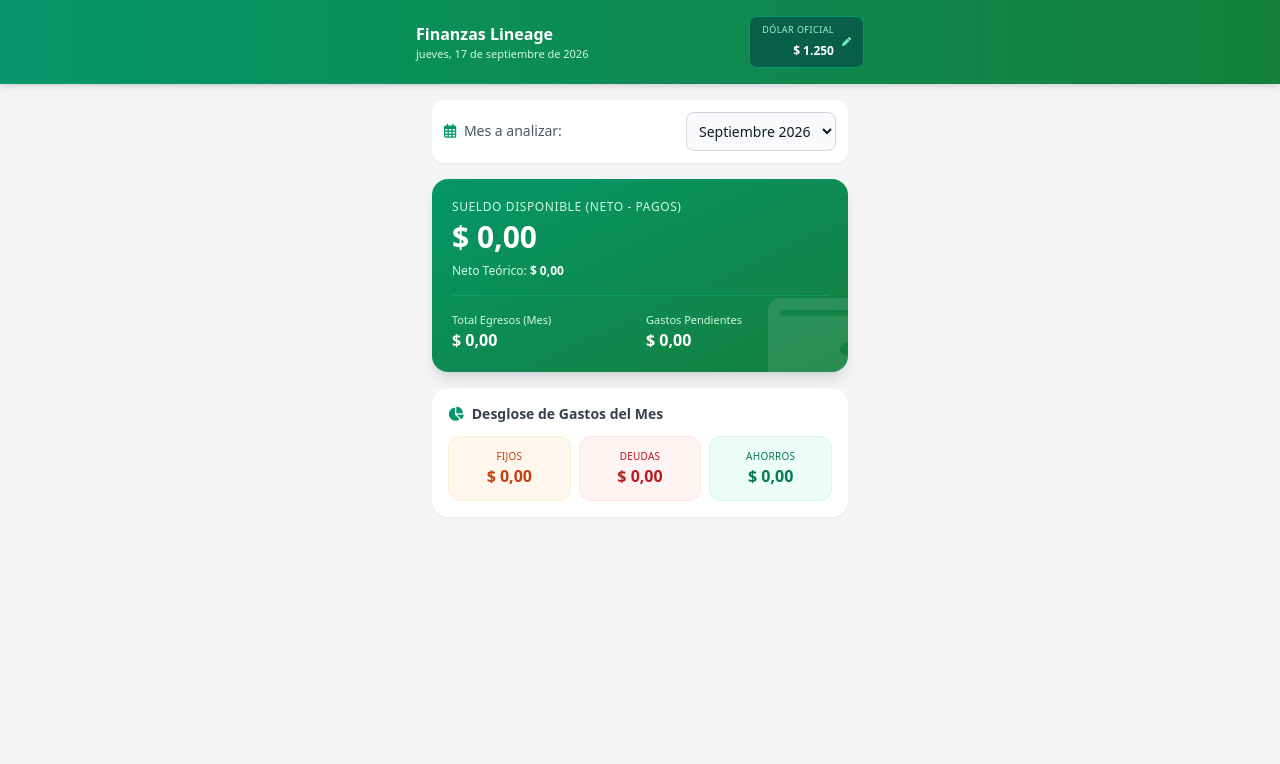
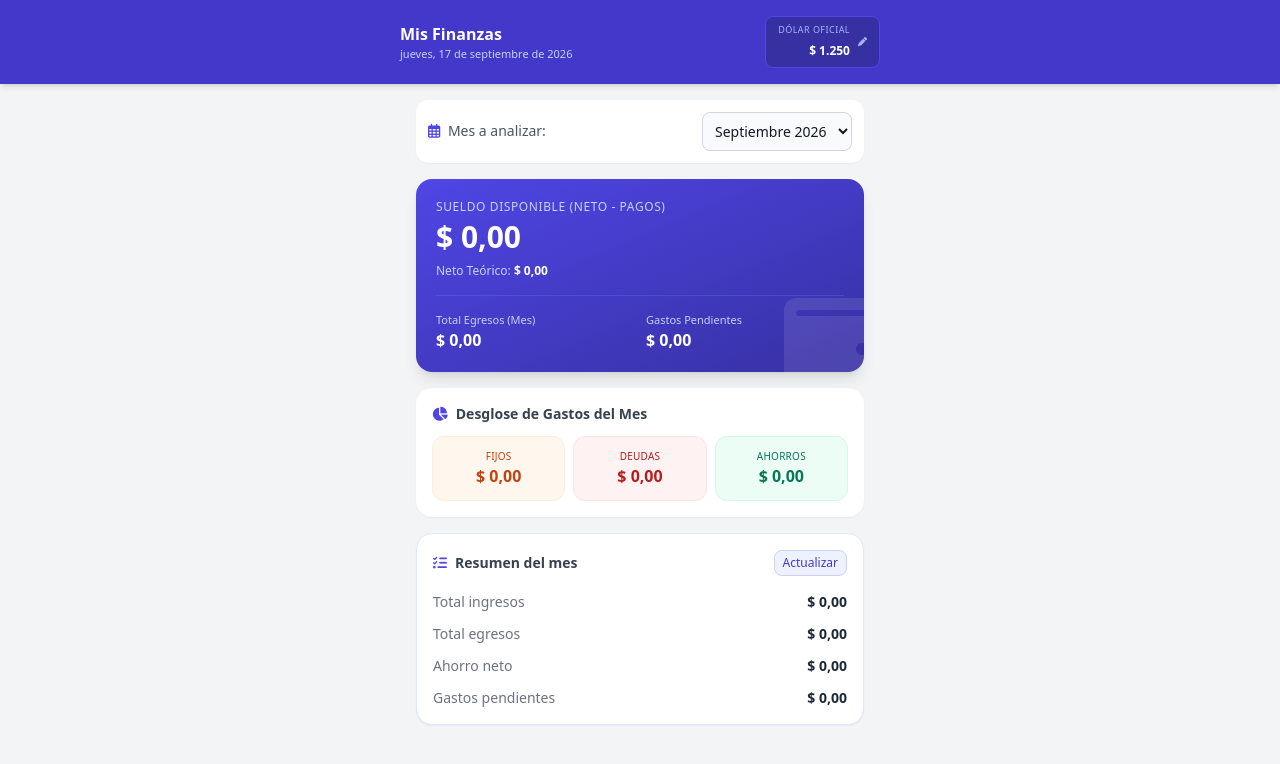
Before and after one commit to claudio230289/lineageapp, a plain HTML site: page index.html in a window 1280 px wide. Drawn offline with nearby package versions, Linux system fonts and the light colour scheme.

Commit message:
Restore the previous financial app layout and PWA branding after the accidental overwrite

```diff
--- a/index.html
+++ b/index.html
@@ -3,49 +3,48 @@
 <head>
     <meta charset="UTF-8">
     <meta name="viewport" content="width=device-width, initial-scale=1.0, maximum-scale=1.0, user-scalable=no">
-    <title>Finanzas Lineage</title>
+    <title>Control Financiero - Claudio</title>
     <script src="https://cdn.tailwindcss.com"></script>
     <script src="https://cdn.jsdelivr.net/npm/chart.js"></script>
     <link rel="stylesheet" href="https://cdnjs.cloudflare.com/ajax/libs/font-awesome/6.4.0/css/all.min.css">
-    <meta name="theme-color" content="#16a34a">
+    <meta name="theme-color" content="#4f46e5">
     <link rel="manifest" href="./manifest.json">
     <style>
         body { background-color: #f3f4f6; font-family: system-ui, -apple-system, sans-serif; }
         .tab-content { display: none; }
         .tab-content.active { display: block; }
+        .app-shell { max-width: 480px; margin: 0 auto; }
     </style>
 </head>
 <body class="text-gray-800 pb-24">
-
-    <header class="bg-gradient-to-r from-emerald-600 to-green-700 text-white p-4 shadow-md sticky top-0 z-50">
-        <div class="flex justify-between items-center max-w-md mx-auto">
+    <header class="bg-indigo-700 text-white p-4 shadow-md sticky top-0 z-50">
+        <div class="flex justify-between items-center app-shell">
             <div>
-                <h1 class="text-base font-bold">Finanzas Lineage</h1>
-                <p class="text-[11px] text-emerald-100" id="current-date-label">Cargando fecha...</p>
+                <h1 class="text-base font-bold">Mis Finanzas</h1>
+                <p class="text-[11px] text-indigo-200" id="current-date-label">Cargando fecha...</p>
             </div>
 
             <div class="flex items-center space-x-2">
-                <button id="btn-instalar-app" onclick="instalarApp()" class="hidden bg-emerald-500 hover:bg-emerald-400 text-white px-2.5 py-1.5 rounded-lg text-xs font-medium flex items-center space-x-1 border border-emerald-300 shadow-sm transition">
+                <button id="btn-instalar-app" onclick="instalarApp()" class="hidden bg-indigo-600 hover:bg-indigo-500 text-white px-2.5 py-1.5 rounded-lg text-xs font-medium flex items-center space-x-1 border border-indigo-400 transition">
                     <i class="fa-solid fa-download"></i>
                     <span>Instalar</span>
                 </button>
 
-                <div onclick="editarDolarManual()" class="bg-emerald-800 px-3 py-1.5 rounded-lg text-right border border-emerald-600 cursor-pointer hover:bg-emerald-900 transition flex items-center space-x-2" title="Hacer clic para editar cotización">
+                <div onclick="editarDolarManual()" class="bg-indigo-800 px-3 py-1.5 rounded-lg text-right border border-indigo-600 cursor-pointer hover:bg-indigo-900 transition flex items-center space-x-2" title="Hacer clic para editar cotización">
                     <div>
-                        <span class="text-[9px] uppercase tracking-wider text-emerald-200 block">Dólar Oficial</span>
+                        <span class="text-[9px] uppercase tracking-wider text-indigo-300 block">Dólar Oficial</span>
                         <span class="text-xs font-bold" id="dolar-oficial-val">$ 1.250</span>
                     </div>
-                    <i class="fa-solid fa-pen text-[9px] text-emerald-300"></i>
+                    <i class="fa-solid fa-pen text-[9px] text-indigo-300"></i>
                 </div>
             </div>
         </div>
     </header>
 
-    <main class="max-w-md mx-auto p-4">
-
+    <main class="app-shell p-4">
         <div class="bg-white p-3 rounded-xl shadow-sm mb-4 flex items-center justify-between">
-            <label for="global-month" class="text-sm font-medium text-gray-600"><i class="fa-regular fa-calendar-days mr-1 text-emerald-600"></i> Mes a analizar:</label>
-            <select id="global-month" onchange="cambiarMesGlobal()" class="bg-gray-50 border border-gray-300 text-gray-900 text-sm rounded-lg focus:ring-emerald-500 focus:border-emerald-500 p-2 font-medium">
+            <label for="global-month" class="text-sm font-medium text-gray-600"><i class="fa-regular fa-calendar-days mr-1 text-indigo-600"></i> Mes a analizar:</label>
+            <select id="global-month" onchange="cambiarMesGlobal()" class="bg-gray-50 border border-gray-300 text-gray-900 text-sm rounded-lg focus:ring-indigo-500 focus:border-indigo-500 p-2 font-medium">
                 <option value="2026-01">Enero 2026</option>
                 <option value="2026-02">Febrero 2026</option>
                 <option value="2026-03">Marzo 2026</option>
@@ -62,22 +61,22 @@
         </div>
 
         <div id="tab-resumen" class="tab-content active space-y-4">
-            <div class="bg-gradient-to-br from-emerald-600 to-green-700 text-white p-5 rounded-2xl shadow-lg relative overflow-hidden">
+            <div class="bg-gradient-to-br from-indigo-600 to-indigo-800 text-white p-5 rounded-2xl shadow-lg relative overflow-hidden">
                 <div class="absolute -right-4 -bottom-4 text-white opacity-10 text-8xl">
                     <i class="fa-solid fa-wallet"></i>
                 </div>
-                <p class="text-xs uppercase tracking-wider text-emerald-100 font-medium">Sueldo Disponible (Neto - Pagos)</p>
+                <p class="text-xs uppercase tracking-wider text-indigo-200 font-medium">Sueldo Disponible (Neto - Pagos)</p>
                 <h2 class="text-3xl font-bold mt-1" id="card-saldo-disponible-pagado">$ 0,00</h2>
-                <div class="mt-2 text-xs text-emerald-100 flex justify-between">
+                <div class="mt-2 text-xs text-indigo-200 flex justify-between">
                     <span>Neto Teórico: <strong id="card-sueldo-neto-teorico" class="text-white">$ 0,00</strong></span>
                 </div>
-                <div class="grid grid-cols-2 gap-3 mt-4 pt-4 border-t border-emerald-500/40">
+                <div class="grid grid-cols-2 gap-3 mt-4 pt-4 border-t border-indigo-500/40">
                     <div>
-                        <span class="text-[11px] text-emerald-100 block">Total Egresos (Mes)</span>
+                        <span class="text-[11px] text-indigo-200 block">Total Egresos (Mes)</span>
                         <span class="text-base font-semibold" id="card-total-egresos">$ 0,00</span>
                     </div>
                     <div>
-                        <span class="text-[11px] text-emerald-100 block">Gastos Pendientes</span>
+                        <span class="text-[11px] text-indigo-200 block">Gastos Pendientes</span>
                         <span class="text-base font-semibold" id="card-gastos-pendientes">$ 0,00</span>
                     </div>
                 </div>
@@ -85,7 +84,7 @@
 
             <div class="bg-white p-4 rounded-2xl shadow-sm">
                 <h3 class="text-sm font-bold text-gray-700 mb-3 flex items-center">
-                    <i class="fa-solid fa-chart-pie mr-2 text-emerald-600"></i> Desglose de Gastos del Mes
+                    <i class="fa-solid fa-chart-pie mr-2 text-indigo-600"></i> Desglose de Gastos del Mes
                 </h3>
                 <div class="grid grid-cols-3 gap-2 text-center">
                     <div class="bg-orange-50 p-3 rounded-xl border border-orange-100">
@@ -102,16 +101,25 @@
                     </div>
                 </div>
             </div>
+
+            <div class="bg-white p-4 rounded-2xl shadow-sm border border-indigo-100">
+                <div class="flex justify-between items-center mb-4">
+                    <h3 class="text-sm font-bold text-gray-700 flex items-center">
+                        <i class="fa-solid fa-list-check mr-2 text-indigo-600"></i> Resumen del mes
+                    </h3>
+                    <button class="text-xs bg-indigo-50 text-indigo-700 px-2 py-1 rounded-lg border border-indigo-200">Actualizar</button>
+                </div>
+                <div class="space-y-3 text-sm">
+                    <div class="flex justify-between"><span class="text-gray-500">Total ingresos</span><strong id="resumen-ingresos">$ 0,00</strong></div>
+                    <div class="flex justify-between"><span class="text-gray-500">Total egresos</span><strong id="resumen-egresos">$ 0,00</strong></div>
+                    <div class="flex justify-between"><span class="text-gray-500">Ahorro neto</span><strong id="resumen-ahorro">$ 0,00</strong></div>
+                    <div class="flex justify-between"><span class="text-gray-500">Gastos pendientes</span><strong id="resumen-pendientes">$ 0,00</strong></div>
+                </div>
+            </div>
         </div>
     </main>
 
     <script>
-        if ('serviceWorker' in navigator) {
-            window.addEventListener('load', () => {
-                navigator.serviceWorker.register('./sw.js').catch(console.error);
-            });
-        }
-
         const dateLabel = document.getElementById('current-date-label');
         if (dateLabel) {
             const now = new Date();
@@ -122,6 +130,30 @@
                 year: 'numeric'
             });
         }
+
+        window.instalarApp = function () {
+            const installBtn = document.getElementById('btn-instalar-app');
+            if (installBtn) installBtn.classList.add('hidden');
+        };
+
+        window.editarDolarManual = function () {
+            const actual = document.getElementById('dolar-oficial-val')?.textContent || '$ 1.250';
+            const nuevoValor = prompt('Ingrese nuevo valor del dólar oficial', actual.replace('$ ', ''));
+            if (nuevoValor !== null && nuevoValor.trim() !== '') {
+                document.getElementById('dolar-oficial-val').textContent = '$ ' + nuevoValor.trim();
+            }
+        };
+
+        window.cambiarMesGlobal = function () {
+            const mes = document.getElementById('global-month')?.value || '2026-09';
+            document.getElementById('current-date-label').textContent = 'Mes actual: ' + mes;
+        };
+
+        if ('serviceWorker' in navigator) {
+            window.addEventListener('load', () => {
+                navigator.serviceWorker.register('./sw.js').catch(console.error);
+            });
+        }
     </script>
 </body>
 </html>
```
Also changed, not shown: manifest.json.
